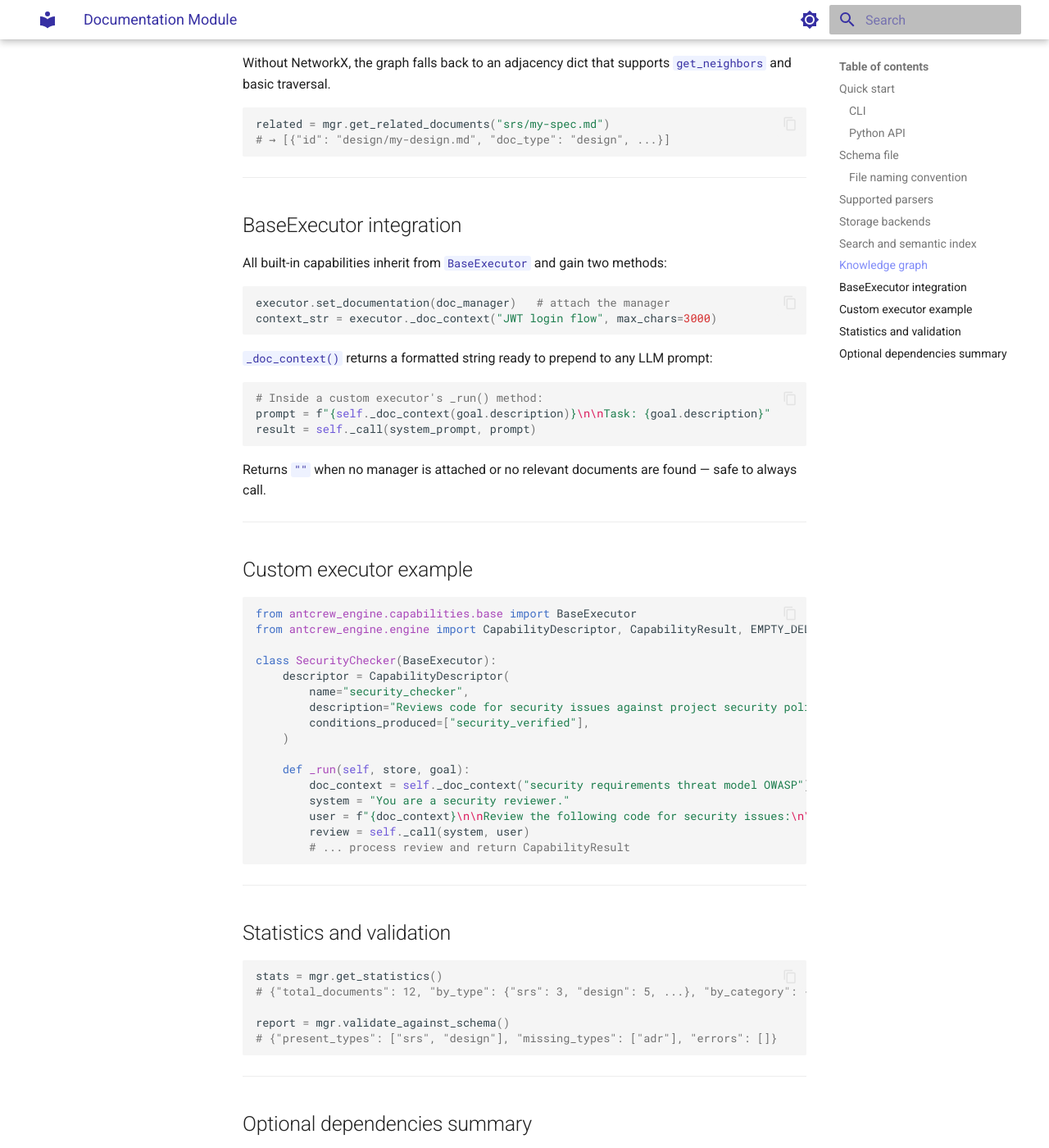
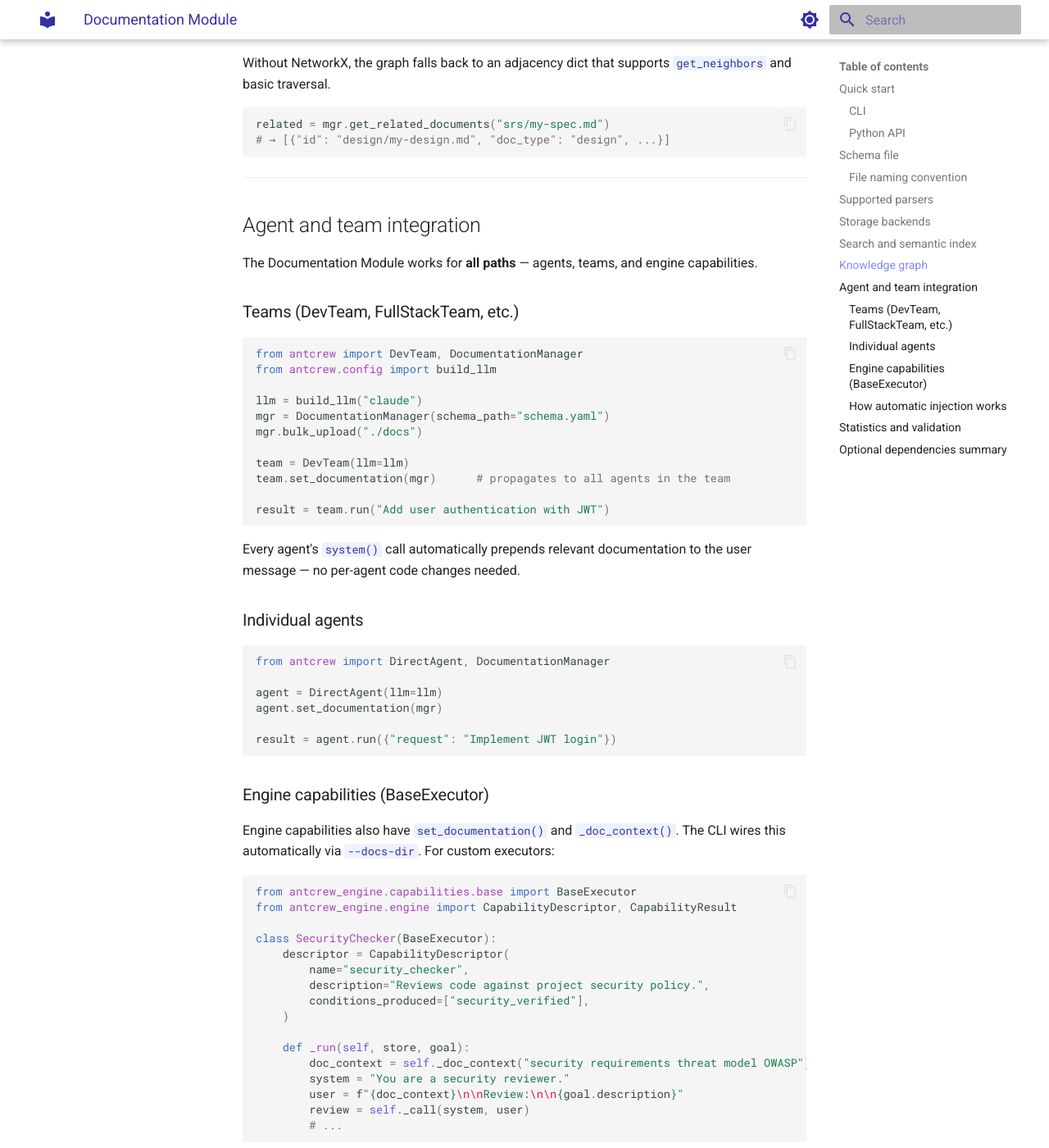
Before and after one commit to iagop03/antcrew-docs, an MkDocs documentation site: the page built from docs/engine/documentation-module.md, in a window 1280 px wide and 1400 px high, scrolled down 3609 px. Shown: the whole window at 82% size. Built offline with MkDocs 1.6.1 and Material for MkDocs 9.7.7, drawn with Linux system fonts in a browser that asks for light colours; some of the changed text lies outside the part shown.

Commit message:
docs(engine): update documentation-module — agents, teams, and engine all covered
Co-Authored-By: Claude Sonnet 4.6 <noreply@anthropic.com>

````diff
--- a/docs/engine/documentation-module.md
+++ b/docs/engine/documentation-module.md
@@ -160,47 +160,70 @@ related = mgr.get_related_documents("srs/my-spec.md")
 
 ---
 
-## BaseExecutor integration
+## Agent and team integration
 
-All built-in capabilities inherit from `BaseExecutor` and gain two methods:
+The Documentation Module works for **all paths** — agents, teams, and engine capabilities.
+
+### Teams (DevTeam, FullStackTeam, etc.)
 
 ```python
-executor.set_documentation(doc_manager)   # attach the manager
-context_str = executor._doc_context("JWT login flow", max_chars=3000)
+from antcrew import DevTeam, DocumentationManager
+from antcrew.config import build_llm
+
+llm = build_llm("claude")
+mgr = DocumentationManager(schema_path="schema.yaml")
+mgr.bulk_upload("./docs")
+
+team = DevTeam(llm=llm)
+team.set_documentation(mgr)      # propagates to all agents in the team
+
+result = team.run("Add user authentication with JWT")
 ```
 
-`_doc_context()` returns a formatted string ready to prepend to any LLM prompt:
+Every agent's `system()` call automatically prepends relevant documentation to the user message — no per-agent code changes needed.
+
+### Individual agents
 
 ```python
-# Inside a custom executor's _run() method:
-prompt = f"{self._doc_context(goal.description)}\n\nTask: {goal.description}"
-result = self._call(system_prompt, prompt)
+from antcrew import DirectAgent, DocumentationManager
+
+agent = DirectAgent(llm=llm)
+agent.set_documentation(mgr)
+
+result = agent.run({"request": "Implement JWT login"})
 ```
 
-Returns `""` when no manager is attached or no relevant documents are found — safe to always call.
+### Engine capabilities (BaseExecutor)
 
----
-
-## Custom executor example
+Engine capabilities also have `set_documentation()` and `_doc_context()`. The CLI wires this automatically via `--docs-dir`. For custom executors:
 
 ```python
 from antcrew_engine.capabilities.base import BaseExecutor
-from antcrew_engine.engine import CapabilityDescriptor, CapabilityResult, EMPTY_DELTA
+from antcrew_engine.engine import CapabilityDescriptor, CapabilityResult
 
 class SecurityChecker(BaseExecutor):
     descriptor = CapabilityDescriptor(
         name="security_checker",
-        description="Reviews code for security issues against project security policy.",
+        description="Reviews code against project security policy.",
         conditions_produced=["security_verified"],
     )
 
     def _run(self, store, goal):
         doc_context = self._doc_context("security requirements threat model OWASP")
         system = "You are a security reviewer."
-        user = f"{doc_context}\n\nReview the following code for security issues:\n\n{goal.description}"
+        user = f"{doc_context}\n\nReview:\n\n{goal.description}"
         review = self._call(system, user)
-        # ... process review and return CapabilityResult
+        # ...
 ```
+
+### How automatic injection works
+
+When a `DocumentationManager` is attached, `_inject_documentation(user)` is called inside every `system()` / `system_with_images()` call. It:
+
+1. Calls `get_context_for_agent(agent_name, user_message)` using the `agent_hints` from the schema
+2. Falls back to `search(user_message, top_k=3)` if no hints match the agent name
+3. Prepends a `## Relevant documentation` block to the user message
+4. Returns the original message unchanged when no docs are found or on any error
 
 ---
 
````
